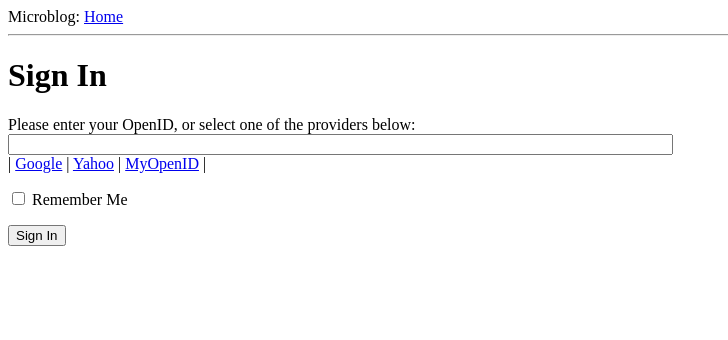
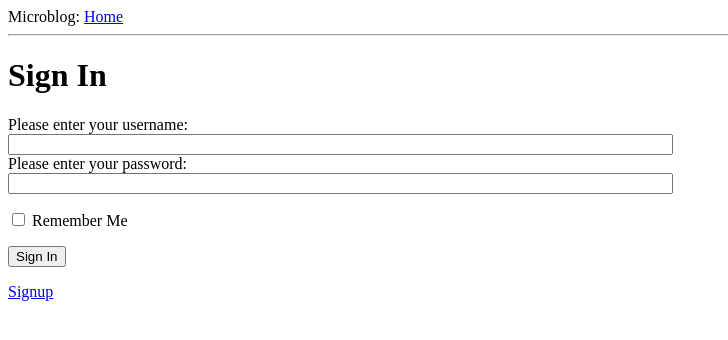
Before and after one commit to ZanSara/microblog, a Flask app: page /login in a window 1280 px wide. Shown: the top 340 px of the page, without its empty margins (0-728 px from the left). Run offline with Flask 2, Linux system fonts and the light colour scheme.

Commit message:
Could not get OpenID or OAuth to work. Switched to an amateur login system

```diff
--- a/app/__init__.py
+++ b/app/__init__.py
@@ -3,7 +3,6 @@
 from flask import Flask
 from flask.ext.sqlalchemy import SQLAlchemy
 from flask.ext.login import LoginManager
-from flask.ext.openid import OpenID
 from config import basedir
 import os
 
@@ -16,7 +15,7 @@ db = SQLAlchemy(app)
 lm = LoginManager()
 lm.init_app(app)
 lm.login_view = 'login'
-oid = OpenID(app, os.path.join(basedir, 'tmp'))
+lm.login_message = 'Login completato con successo'
 
 
 from app import views, models
--- a/app/forms.py
+++ b/app/forms.py
@@ -1,7 +1,8 @@
 from flask.ext.wtf import Form
-from wtforms import StringField, BooleanField
+from wtforms import StringField, BooleanField, PasswordField
 from wtforms.validators import DataRequired
 
 class LoginForm(Form):
-    openid = StringField('openid', validators=[DataRequired()])
+    username = StringField('username', validators=[DataRequired()])
+    password = PasswordField('password', validators=[DataRequired()])
     remember_me = BooleanField('remember_me', default=False)
--- a/app/templates/base.html
+++ b/app/templates/base.html
@@ -7,9 +7,10 @@
     {% endif %}
   </head>
   <body>
-    <div>Microblog:
+        <div>Microblog:
         <a href="{{ url_for('index') }}">Home</a>
         {% if g.user.is_authenticated() %}
+        | <a href="{{ url_for('user', nickname=g.user.nickname) }}">Your Profile</a>
         | <a href="{{ url_for('logout') }}">Logout</a>
         {% endif %}
     </div>
--- a/app/templates/login.html
+++ b/app/templates/login.html
@@ -18,16 +18,21 @@ function set_openid(openid, pr)
 <form action="" method="post" name="login">
     {{ form.hidden_tag() }}
     <p>
-        Please enter your OpenID, or select one of the providers below:<br>
-        {{ form.openid(size=80) }}
-        {% for error in form.openid.errors %}  <!-- displays WTF error messages IN ENGLISH: how to translate  http://wtforms.simplecodes.com/docs/1.0.1/i18n.html -->
+        Please enter your username:<br>
+        {{ form.username(size=80) }}<br>
+        Please enter your password:<br>
+        {{ form.password(size=80) }}
+        {% for error in form.errors %}  <!-- displays WTF error messages IN ENGLISH: how to translate  http://wtforms.simplecodes.com/docs/1.0.1/i18n.html -->
           <span style="color: red;">[{{error}}]</span>
         {% endfor %}<br>
-        |{% for pr in providers %}
+        <!--|{% for pr in providers %}
           <a href="javascript:set_openid('{{ pr.url }}', '{{ pr.name }}');">{{ pr.name }}</a> |
-        {% endfor %}
+        {% endfor %} -->
     </p>
     <p>{{ form.remember_me }} Remember Me</p>
     <p><input type="submit" value="Sign In"></p>
 </form>
+
+<a href="{{ url_for('register') }}">Signup</a>
+
 {% endblock %}
--- a/app/views.py
+++ b/app/views.py
@@ -2,7 +2,8 @@
 
 from flask import render_template, flash, redirect, session, url_for, request, g
 from flask.ext.login import login_user, logout_user, current_user, login_required
-from app import app, db, lm, oid
+from flask.ext.sqlalchemy import SQLAlchemy
+from app import app, db, lm
 from .forms import LoginForm
 from .models import User
 
@@ -28,52 +29,67 @@ def index():
                            user=user,
                            posts=posts)
 
+# *************** Register Function *************************************
+
+@app.route('/register' , methods=['GET','POST'])
+def register():
+    if request.method == 'GET':
+        return render_template('register.html')
+    user = User(request.form['username'] , request.form['password'],request.form['email'])
+    db.session.add(user)
+    db.session.commit()
+    flash('User successfully registered')
+    return redirect(url_for('login'))
+
+
 # *************** Login Views and Functions *****************************
-
-@lm.user_loader
-def load_user(id):
-    return User.query.get(int(id)) # In Python the ID is a unicode string, while the database handles INT values
 
 @app.before_request
 def before_request():
     g.user = current_user
 
 @app.route('/login', methods=['GET', 'POST'])
-@oid.loginhandler  # Tells Flask-Login that this is the login function
 def login():
-    if g.user is not None and g.user.is_authenticated():
+    if g.user is not None and g.user.is_authenticated():  # Here the user is already logged in
         return redirect(url_for('index'))
     form = LoginForm()
     if form.validate_on_submit():  # Calling form.validate_on_submit() when the form is being presented to the user it will return False, so you know that you have to render the template.
                                    # When validate_on_submit() is called as part of a form submission request, it will run all the validators attached to fields and check if the data is valid and can be processed.
-        session['remember_me'] = form.remember_me.data
-        return oid.try_login(form.openid.data, ask_for=['nickname', 'email'])
+        user = User.query.filter_by(username=form.username.data,password=form.password.data).first()
+        if user is None:
+            flash('Invalid login. Please try again.')
+            return redirect(url_for('login'))
+        remember_me = False
+        if 'remember_me' in session:
+            remember_me = session['remember_me']
+            session.pop('remember_me', None)
+        login_user(user, remember = remember_me)
+
+        flash('Logged in successfully.')
+        return redirect(url_for('index'))
     return render_template('login.html',
                            title='Sign In',
-                           form=form,
-                           providers=app.config['OPENID_PROVIDERS'])
-
-@oid.after_login
-def after_login(resp):
-    if resp.email is None or resp.email == "":
-        flash('Invalid login. Please try again.')
-        return redirect(url_for('login'))
-    user = User.query.filter_by(email=resp.email).first()
-    if user is None:
-        nickname = resp.nickname
-        if nickname is None or nickname == "":
-            nickname = resp.email.split('@')[0]
-        user = User(nickname=nickname, email=resp.email)
-        db.session.add(user)
-        db.session.commit()
-    remember_me = False
-    if 'remember_me' in session:
-        remember_me = session['remember_me']
-        session.pop('remember_me', None)
-    login_user(user, remember = remember_me)
-    return redirect(request.args.get('next') or url_for('index'))
+                           form=form,)
 
 @app.route('/logout')
 def logout():
     logout_user()
     return redirect(url_for('index'))
+
+
+# ************ User profile page *****************************
+
+@app.route('/user/<nickname>')
+@login_required
+def user(nickname):
+    user = User.query.filter_by(nickname=nickname).first()
+    if user == None:
+        flash('User %s not found.' % nickname)
+        return redirect(url_for('index'))
+    posts = [
+        {'author': user, 'body': 'Test post #1'},
+        {'author': user, 'body': 'Test post #2'}
+    ]
+    return render_template('user.html',
+                           user=user,
+                           posts=posts)
--- a/config.py
+++ b/config.py
@@ -6,8 +6,3 @@ SQLALCHEMY_MIGRATE_REPO = os.path.join(basedir, 'db_repository')
 
 WTF_CSRF_ENABLED = True
 SECRET_KEY = '.ADF\x73m\x21\xc3s\x44c@c\xff..adza}hxd\xd1/\x2f3\x1bvSGy\xdcS\x0f\xd3$'
-
-OPENID_PROVIDERS = [
-    {'name': 'Google', 'url': 'https://www.google.com/accounts/o8/id'},
-    {'name': 'Yahoo', 'url': 'https://me.yahoo.com'},
-    {'name': 'MyOpenID', 'url': 'https://www.myopenid.com'}]
```
Also changed, not shown: app/models.py (+37 -14 lines), app/templates/register.html (added, +10 -0 lines), app/templates/user.html (added, +12 -0 lines), db_repository/versions/003_migration.py (added, +37 -0 lines), app.db, 1 other file.
